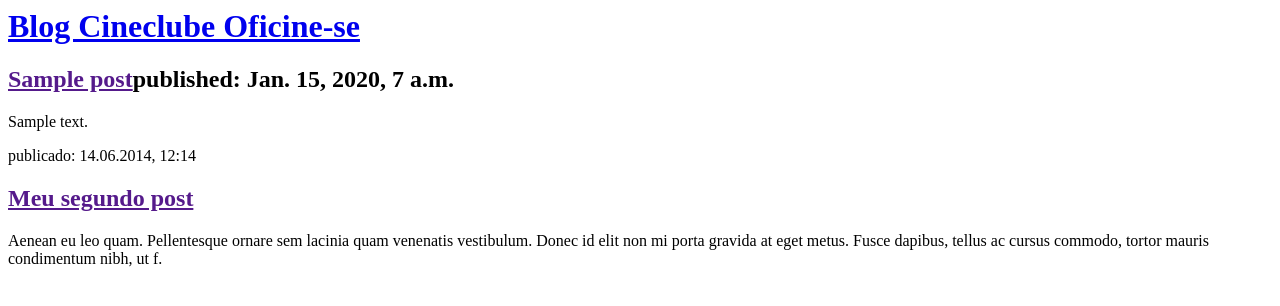
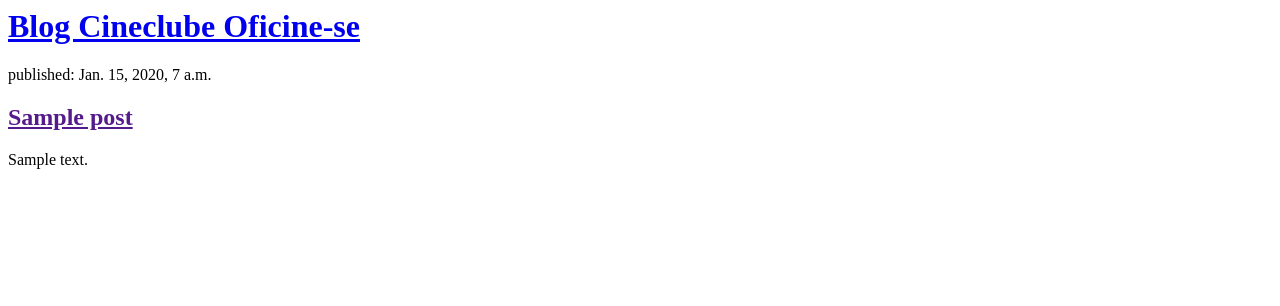
Before and after one commit to luizrsassi/my-first-blog, a Django app: template blog/templates/blog/post_list.html in a window 1280 px wide. Shown: the top 306 px of the page. Run offline with Django 3.2, Linux system fonts and the light colour scheme; the template is opened without the code that fills it: values that come from a table or form of the project are taken from there, others are empty; tables that the repository leaves empty hold one stand-in row (values such as "Sample post"); parts of the project's set-up code (start-up, migrations or seed data) failed here and were passed over.

Commit message:
Tirei a postagem fixa de 2014 em latim

```diff
--- a/blog/templates/blog/post_list.html
+++ b/blog/templates/blog/post_list.html
@@ -13,21 +13,13 @@
 
     	{% for post in posts %}
     		<div>
-        		<p></p>
-        		<h2><a href="">{{ post.title }}</a>published: {{ post.published_date }}</h2>
+        		<p>published: {{ post.published_date }}</p>
+        		<h2><a href="">{{ post.title }}</a></h2>
         		<p>{{ post.text|linebreaksbr }}</p>
     		</div>
 		{% endfor %}
 
 	</div>
 
-    <div>
-
-        <p>publicado: 14.06.2014, 12:14</p>
-        <h2><a href="">Meu segundo post</a></h2>
-        <p>Aenean eu leo quam. Pellentesque ornare sem lacinia quam venenatis vestibulum. Donec id elit non mi porta gravida at eget metus. Fusce dapibus, tellus ac cursus commodo, tortor mauris condimentum nibh, ut f.</p>
-
-    </div>
-
 </body>
 </html>
```
